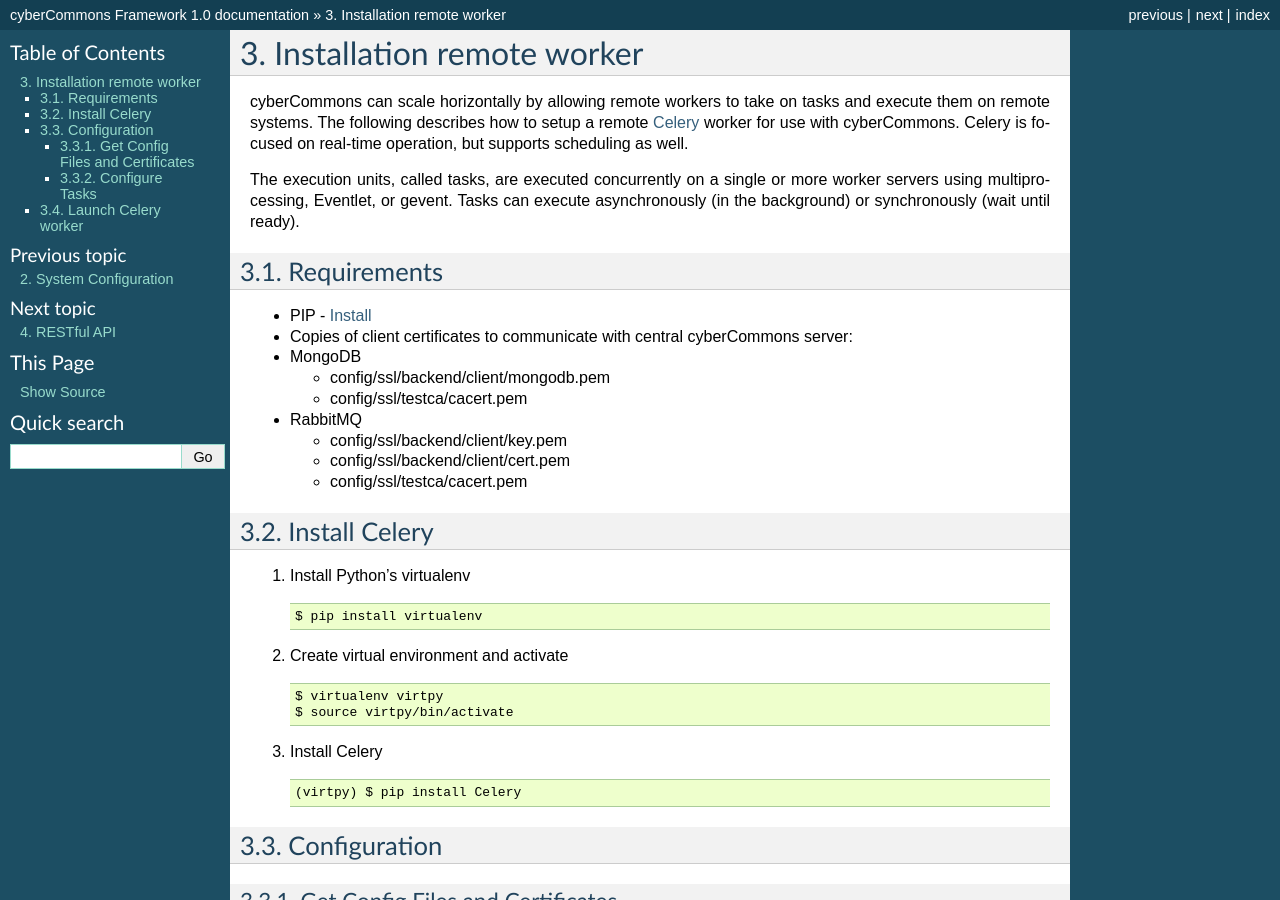
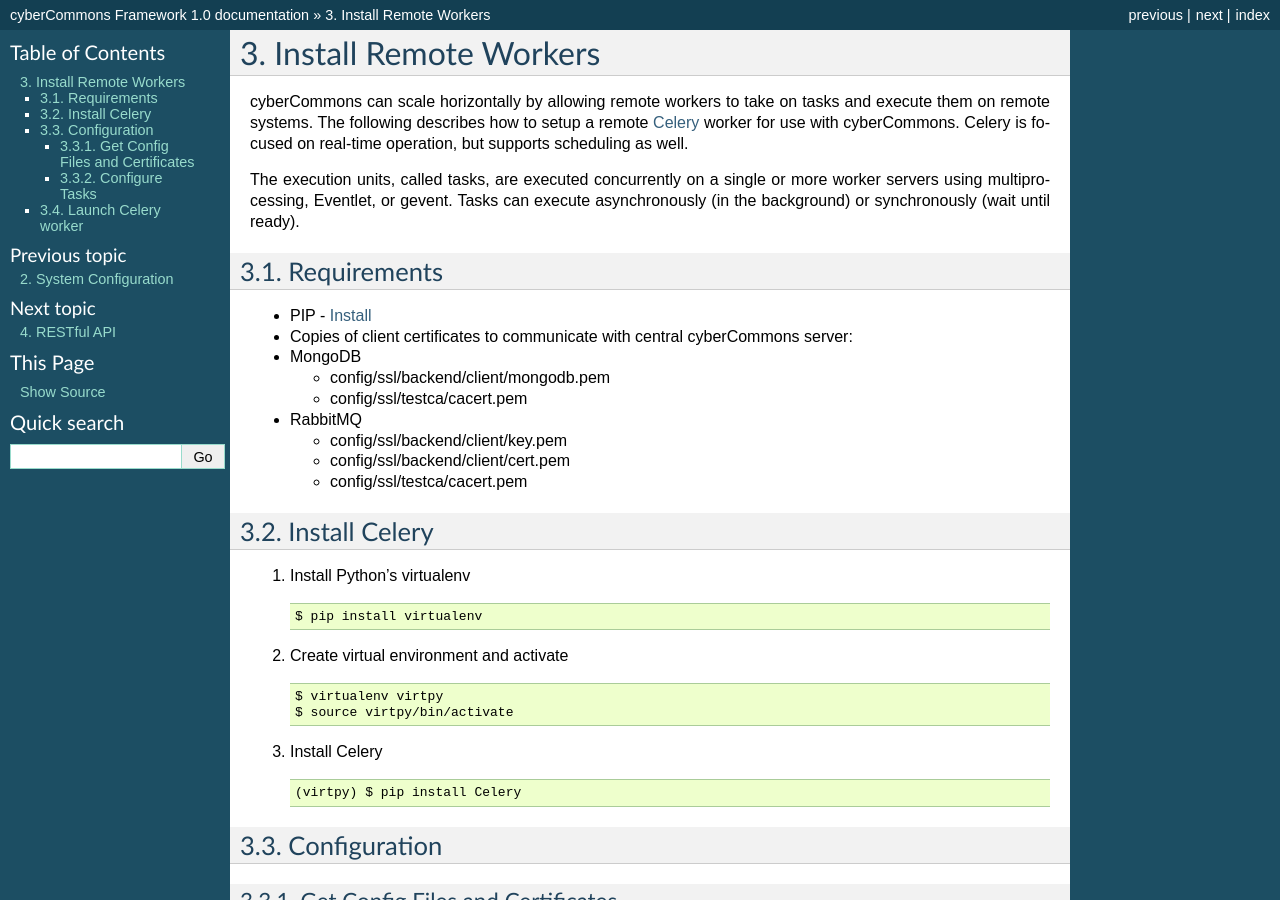
Before and after one commit to cybercommons/cybercom-new, a Sphinx documentation site: the page built from docs/remote_worker.rst, in a window 1280 px wide and 900 px high. Built offline with Sphinx 7.4.7, drawn with Linux system fonts in a browser that asks for light colours; some of the changed text lies outside the part shown.

Commit message:
Change title to Install Remote Workers

```diff
--- a/docs/remote_worker.md
+++ b/docs/remote_worker.md
@@ -1,5 +1,5 @@
-Installation remote worker
-========================
+Install Remote Workers
+======================
 
 cyberCommons can scale horizontally by allowing remote workers to take on tasks and execute them on remote systems. The following describes how to setup a remote [Celery](http://www.celeryproject.org/) worker for use with cyberCommons. Celery is focused on real-time operation, but supports scheduling as well.
 
--- a/docs/remote_worker.rst
+++ b/docs/remote_worker.rst
@@ -1,5 +1,5 @@
-Installation remote worker
-==========================
+Install Remote Workers
+======================
 
 cyberCommons can scale horizontally by allowing remote workers to take
 on tasks and execute them on remote systems. The following describes how
```
